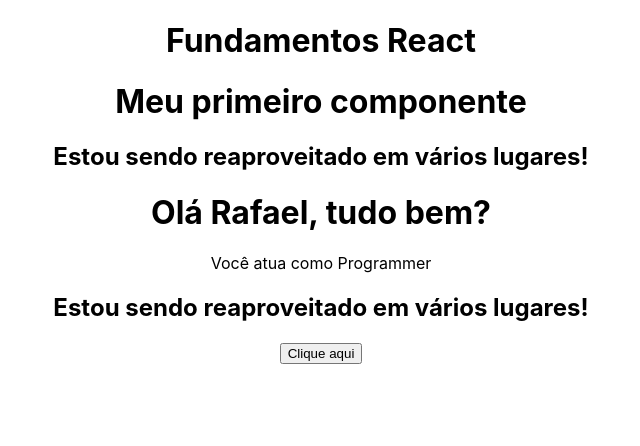
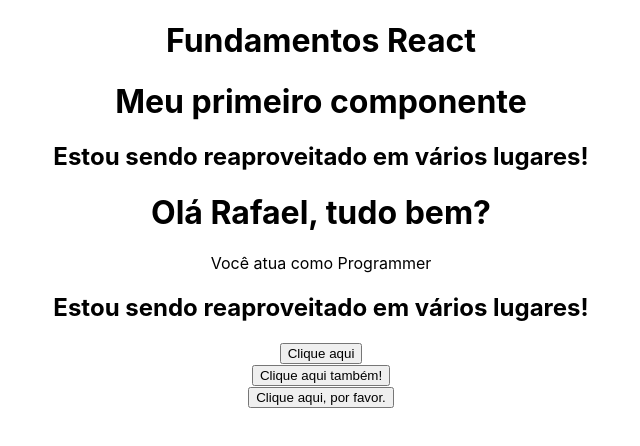
Before and after one commit to ehurafa/react-from-zero-to-mastery, a React (Create React App) app in the folder ARQUIVOS/02_FUNDAMENTOS/fundamentos/: page / in a window 1280 px wide. Shown: the top 446 px of the page, without its empty margins (319-959 px from the left). Built offline with nearby package versions, Linux system fonts and the light colour scheme.

Commit message:
function in the event

```diff
--- a/ARQUIVOS/02_FUNDAMENTOS/fundamentos/src/components/Events.js
+++ b/ARQUIVOS/02_FUNDAMENTOS/fundamentos/src/components/Events.js
@@ -10,6 +10,16 @@ const Events = () => {
             <div>
                 <button onClick={hadleMyEvent}>Clique aqui</button>
             </div>
+            <div>
+                <button onClick={() => console.log('clicou!')}>Clique aqui também!</button>
+            </div>
+            <div>
+                <button onClick={() => {
+                    if (true) {
+                        console.log('Isso não deveria existir!')
+                    }
+                }}>Clique aqui, por favor.</button>
+            </div>
         </div>
     )
 }
```
